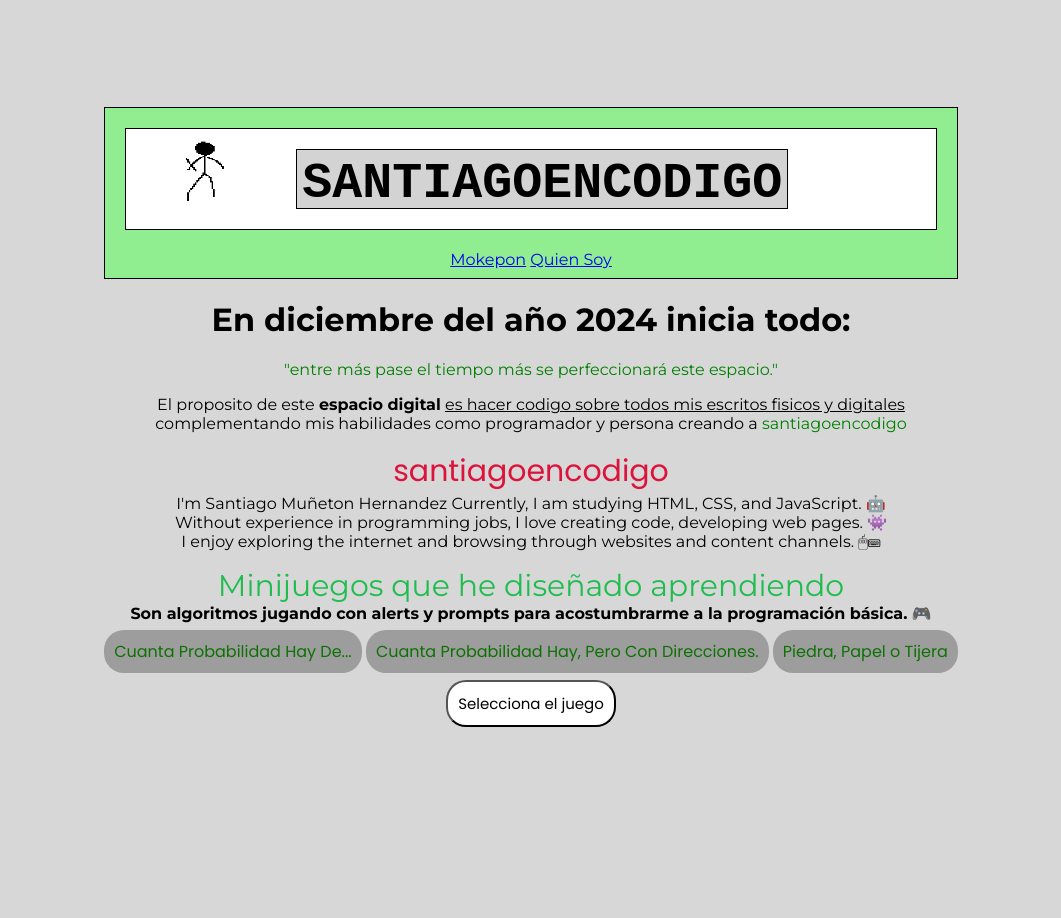
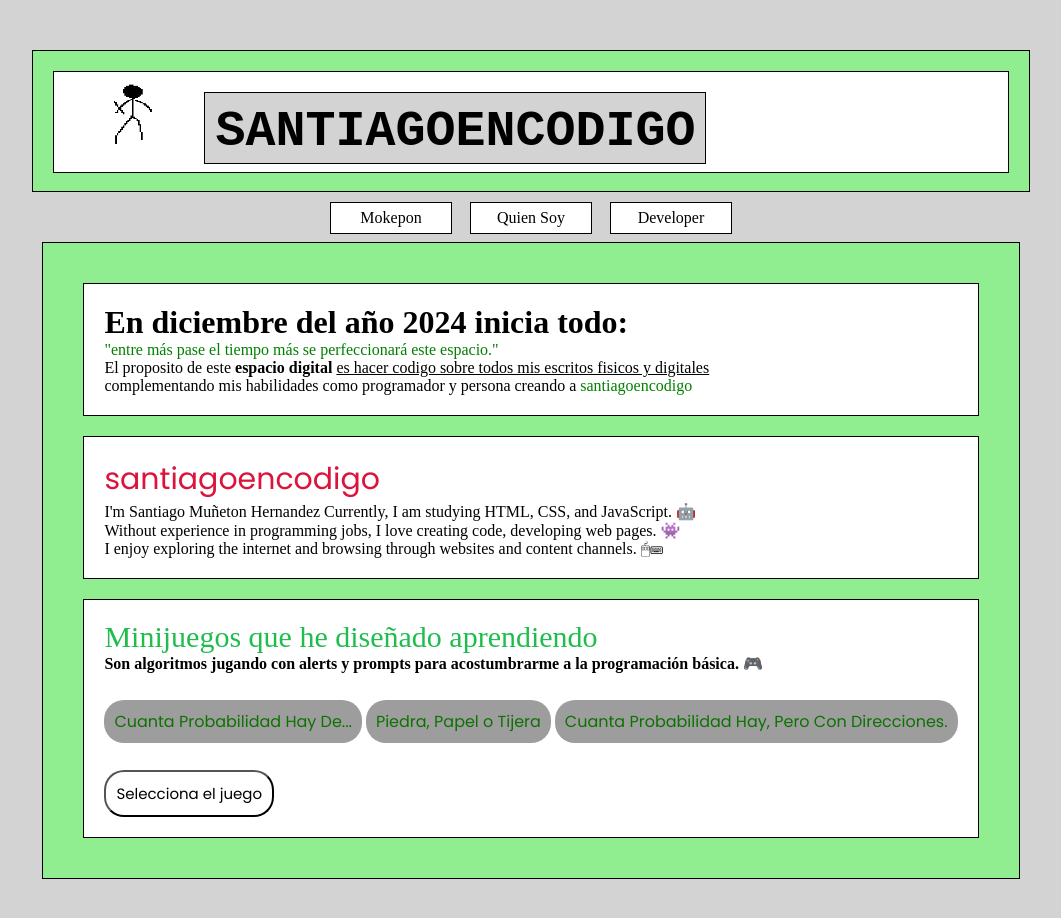
Before and after one commit to santiagoencodigo/Proyecto-Portfolio, a plain HTML site: page pensamiento informatico.html in a window 1280 px wide. Shown: the whole page, without its empty margins (109-1170 px from the left). Before the commit the page ends 800 px from the top, so only its background shows below. Drawn offline with Linux system fonts and the light colour scheme.

Commit message:
adicion de separacion de secciones por divs, agregando menu de navegacion, seccion de introduccion de la page - santiagoencodigo - minijuegos que he desarrollado aprendiendo

```diff
--- a/css/pensamiento informatico.css
+++ b/css/pensamiento informatico.css
@@ -1,23 +1,31 @@
 @import url('https://fonts.googleapis.com/css2?family=Montserrat:ital,wght@0,100..900;1,100..900&family=Poppins:ital,wght@0,100;0,200;0,300;0,400;0,500;0,600;0,700;0,800;0,900;1,100;1,200;1,300;1,400;1,500;1,600;1,700;1,800;1,900&family=Raleway:ital,wght@0,100..900;1,100..900&display=swap&');
 @import url('https://fonts.googleapis.com/css2?family=Montserrat:ital,wght@0,100..900;1,100..900&family=Poppins:ital,wght@0,100;0,200;0,300;0,400;0,500;0,600;0,700;0,800;0,900;1,100;1,200;1,300;1,400;1,500;1,600;1,700;1,800;1,900&family=Raleway:ital,wght@0,100..900;1,100..900&display=swap&');
 
-/* body {
-    background-color: rgb(215, 215, 215);
-    display: flex;
-    justify-content: center;
-    align-items: center;
-    text-align: center;
+* {
+    padding:0px;
+    margin:0px;
 }
 
-.container{
+body{
+    background:lightgray;
+}
 
-} */
+.container {
+    margin: 20px;
+    display: flex;
+    justify-content: center;    /* Centra horizontalmente */
+    align-content: center;
+    flex-flow: row wrap;
+    flex-direction:column;    /* Permite que bajen de línea en pantallas pequeñas */
+    gap: 20px;               /* Espacio entre botones */
+    padding: 20px;
+}
 
 .header {
-    height:170px;
+    height:140px;
     background: lightgreen;
     border: 1px solid black;
-    align-items: center;
+    margin: 10px;
 }
 
 .logo{
@@ -36,48 +44,74 @@
     margin: 7px 10px 20px 40px;
 }
 
-#title-santiagoencodigo{
+#title-santiagoencodigo {
     font-size:50px;
     font-family:'Courier New', Courier, monospace;
     background: lightgray;
     border: 1px solid black;
-    margin: 20px 20px 20px 40px;
-    padding: 5px;
-    align-items: center;
+    margin: 20px;
+    padding: 10px;
+    height: 50px;
+}
 
+#title-santiagoencodigo:hover{
+    background-color:black;
+    color:white;
+    border: 1px solid white;
+}
+
+.menu {
+    padding: 0px;
+    clear:both;
+    margin: 10px;
+    display:flex;
+    flex-direction: row;
+    align-items:center;
+    justify-content: center;
+}
+
+.menu li {
+    list-style:none;
+    text-decoration:none;
+    margin:4px;
+}
+
+.menu ul li {
+    line-height:30px;
+    float:left;
+}
+
+.menu a {
+    display:block;
+    margin:5px;
+    width: 120px;
+    height: 30px;
+    background:white;
+    color: black;
+    border: 1px solid black;
+    text-decoration:none;
+    text-align:center;
+}
+
+.menu a:hover{
+    width:140px;
+    background:black;
+    color:white;
+}
+
+.content {
+    background:lightgreen;
+    margin:20px;
+    padding: 20px;
+    border: 1px solid black;
 }
 
 
-
-#spansantiagoencodigo:hover {
-    color: rgb(59, 209, 209);
-    padding:0px;
-}
-
-.mi-pruebamorada {color: blueviolet;font-size: 30px;}
-.verde {color:green}
-.darkblue {color:blue}
-.morado {color:blueviolet}
-.crimson {color: crimson}
-.grancrimson {color: crimson;font-size: 30px;}
-.granverde {color:rgb(31, 189, 78);font-size: 30px;}
-
-.granNaranja {
-    color:rgb(241, 108, 59);
-    font-size: 30px;
-    font-family: 'Poppins', sans-serif;
-}
-
-.medioNaranja {
-    color: rgb(241, 108, 59);
-    font-size: 20px;
-    font-family: 'Poppins', sans-serif;
-}
-
-.pequeñoNaranja {
-    color: rgb(241, 108, 59);
-    font-size: 15px;
-    font-family: 'Poppins' sans-serif;
+.box{
+    background:white;
+    border:1px solid black;
+    margin:20px;
+    padding:20px;
 }
 
 .roboto {
@@ -85,6 +119,22 @@
     font-size: 30px;
     font-family: 'Poppins', sans-serif;
 }
+
+#spansantiagoencodigo:hover {
+    color: rgb(59, 209, 209);
+    padding:0px;
+}
+
+.a3{
+    display:flex;
+    flex-direction:column;
+    align-items:center;
+    margin: 20px;
+    padding: 20px;
+    gap: 50px;
+}
+
+.granverde {color:rgb(31, 189, 78);font-size: 30px;}
 
 .juegosConPrompts {
     color: rgb(14, 113, 3);
@@ -123,16 +173,7 @@ input:checked + label {
     transition: transform 0.2s ease;
 }
 
-/*Esto es el codigo CSS de trasure */
-.container {
-    margin-top: 50px;
-}
-
-.hidden {
-    display: none;
-}
-
-button {
+button, label {
     padding: 10px 20px;
     font-size: 16px;
     cursor: pointer;
@@ -142,14 +183,6 @@ button:hover {
     background-color: #ddd
 }
 
-body {
-    font-family: "Montserrat", serif;
-    background-color: rgb(215, 215, 215);
-    display: flex;
-    justify-content: center;
-    align-items: center;
-    text-align: center;
-}
 
 .mi-pruebamorada {color: blueviolet;font-size: 30px;}
 .verde {color:green}
@@ -157,31 +190,7 @@ body {
 .morado {color:blueviolet}
 .crimson {color: crimson}
 .grancrimson {color: crimson;font-size: 30px;}
-.granverde {color:rgb(31, 189, 78);font-size: 30px;}
 
-.granNaranja {
-    color:rgb(241, 108, 59);
-    font-size: 30px;
-    font-family: 'Poppins', sans-serif;
-}
-
-.medioNaranja {
-    color: rgb(241, 108, 59);
-    font-size: 20px;
-    font-family: 'Poppins', sans-serif;
-}
-
-.pequeñoNaranja {
-    color: rgb(241, 108, 59);
-    font-size: 15px;
-    font-family: 'Poppins' sans-serif;
-}
-
-.roboto {
-    color: crimson;
-    font-size: 30px;
-    font-family: 'Poppins', sans-serif;
-}
 
 .juegosConPrompts {
     color: rgb(14, 113, 3);
--- a/pensamiento informatico.html
+++ b/pensamiento informatico.html
@@ -25,55 +25,57 @@
                 </div>
 
                 <nav class="menu">
-                    <a href="#mokepon">Mokepon</a>
-                    <a href="#quien_soy">Quien Soy</a>
+                    <ul>
+                        <li><a href="#mokepon">Mokepon</a></li>
+                        <li><a href="#quien_soy">Quien Soy</a></li>
+                        <li><a href="#developer">Developer</a></li>
+                    </ul>
                 </nav>
             </div>
 
-
+            <div class="content">
+                <div class="box a1">
                     <h1>En diciembre del año 2024 inicia todo:</h1>
                     <span class="verde">"entre más pase el tiempo más se perfeccionará este espacio."</span>
-
                     <p>
                         El proposito de este <strong>espacio digital</strong> <u>es hacer codigo sobre todos mis escritos fisicos y digitales</u>
                         <br>
                         complementando mis habilidades como programador y persona creando a <span class="verde">santiagoencodigo</span>
+                    </p>
+                </div>
 
-            </p>
-
-            <span id="spansantiagoencodigo"class="roboto">santiagoencodigo</span>
+                <div class="box a2">
+                    <span id="spansantiagoencodigo" class="roboto">santiagoencodigo</span>
                         <br>
                     <span id="parrafo-1">I'm Santiago Muñeton Hernandez Currently, I am studying HTML, CSS, and JavaScript. 🤖</span>
                         <br>
                     <span id="parrafo-2">Without experience in programming jobs, I love creating code, developing web pages. 👾</span>
                         <br>
                     <span id="parrafo-3">I enjoy exploring the internet and browsing through websites and content channels. 🖱⌨</span>
+                </div>
 
+                <div class="box a3">
                     <p>
                         <span class="granverde">Minijuegos que he diseñado aprendiendo</span>
                         <br> <strong>Son algoritmos jugando con alerts y prompts para acostumbrarme a la programación básica.</strong> 🎮
 
-                <p>
+                        <br><br><br>
 
                         <input type="radio" name="JuegosConJS" id="CuantaProbabilidadHayDe" />
                         <label class="juegosConPrompts" for ="CuantaProbabilidadHayDe">Cuanta Probabilidad Hay De...</label>
 
+                        <input type="radio" name="JuegosConJS" id="PiedraPapeloTijera" />
+                        <label class="juegosConPrompts" for ="PiedraPapeloTijera">Piedra, Papel o Tijera</label>
+
                         <input type="radio" name="JuegosConJS" id="ProbabilidadConDirecciones" />
                         <label class="juegosConPrompts" for ="ProbabilidadConDirecciones">Cuanta Probabilidad Hay, Pero Con Direcciones.</label>
 
-                <input type="radio" name="JuegosConJS" id="PiedraPapeloTijera" />
-                <label class="juegosConPrompts" for ="PiedraPapeloTijera">Piedra, Papel o Tijera</label>
-
-                </p>
+                        <br><br><br>
 
                         <button id="boton-seleccion-juegoJS">Selecciona el juego</button>
-                <!-- Tenemos que ir documentando todo por medio del atajo alt + shift + a -->
-                <!-- ¿Realmente vale la pena escribir de forma física? Si. Pero yo deseo lograrlo por medio de mi computador -->
-                <!-- Yo sólo tengo que escribir mis ideas por este formato y luego convertirlas en codigo. -->
-                <!-- Hacer nada despues de las 5 hasta las 7:38 representa casi 3 horas de retraso en un dia de mi vida -->
-                <!-- ¿Poder? ¿Dinero? ¿Amor? ¿Familia?  ¿Amigos?-->
-                <!-- ¿Qué haces con tu tiempo? Escribir codigo es un acto en donde no hay limites. -->
                     </p>
+                </div>
+            </div>
         </div>
     </body>
 </html>
```
Lines whose indentation alone changed are shown as unchanged.
